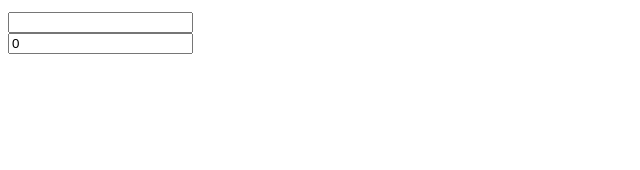
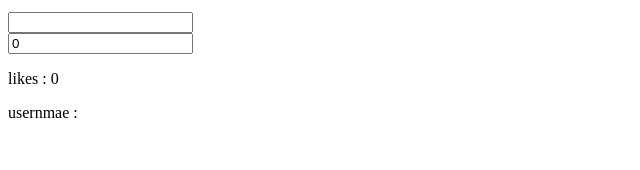
Before and after one commit to ngodingbentar/vue, a Vue app: page / in a window 1280 px wide. Shown: the part 130-300 px from the top of the page, without its empty margins (0-640 px from the left). Built offline with nearby package versions, Linux system fonts and the light colour scheme; sample sign-in values are in the browser's storage.

Commit message:
added: vuex - mutation

```diff
--- a/package.json
+++ b/package.json
@@ -9,8 +9,10 @@
   },
   "dependencies": {
     "core-js": "^3.8.3",
+    "es6-promise": "^4.2.8",
     "vue": "^3.2.13",
-    "vue-router": "4"
+    "vue-router": "4",
+    "vuex": "^4.0.2"
   },
   "devDependencies": {
     "@babel/core": "^7.12.16",
--- a/src/Layouts/Login.vue
+++ b/src/Layouts/Login.vue
@@ -1,7 +1,7 @@
 <template>
   <div>
     <div>
-      Username <input />
+      Username <input v-model="username" />
     </div>
     <div>
       Password <input />
@@ -13,17 +13,22 @@
 </template>
 
 <script>
+import { ref } from '@vue/reactivity'
 import { useRouter } from 'vue-router'
+import { useStore } from 'vuex'
 export default {
   name: 'LoginPage',
   setup() {
     const router = useRouter()
+    const store = useStore()
+    const username = ref('')
     const login = () => {
       localStorage.setItem('isAuth', true)
+      store.commit('setUsername', username.value)
       router.push({ name: 'Home' })
     }
 
-    return { login }
+    return { username, login }
   },
 }
 </script>
--- a/src/components/PostDetails.vue
+++ b/src/components/PostDetails.vue
@@ -2,12 +2,17 @@
   <div>
     <h3>{{title}}</h3>
     <p>{{body}}</p>
+
+    <div>
+      <button @click="doLike">Love</button>
+    </div>
   </div>
 </template>
 
 <script>
 import { reactive, toRefs } from 'vue'
 import { useRoute } from 'vue-router'
+import { useStore } from 'vuex'
 
 export default {
   name: 'PostDetails',
@@ -18,15 +23,19 @@ export default {
     })
 
     const route = useRoute()
+    const store = useStore()
     const id = route.params.id
-    console.log('id', id)
 
     const result = await fetch(`https://jsonplaceholder.typicode.com/posts/${id}`)
     const post = await result.json()
     data.title = post.title
     data.body = post.body
 
-    return { ...toRefs(data)}
+    const doLike = () => {
+      store.commit('incrementLikes')
+    }
+
+    return { ...toRefs(data), doLike}
   }
 }
 </script>
--- a/src/main.js
+++ b/src/main.js
@@ -1,7 +1,9 @@
 import { createApp } from 'vue'
 import App from './App.vue'
 import Router from './routes'
+import { store } from './stores'
 
 createApp(App)
   .use(Router)
+  .use(store)
   .mount('#app')
--- a/src/pages/Contact.vue
+++ b/src/pages/Contact.vue
@@ -1,13 +1,22 @@
 <template>
-  <div>Contact</div>
+  <div>
+    Contact
+    <button @click="doLike">Love</button>
+  </div>
 </template>
 
 <script>
+import { useStore } from 'vuex'
 
 export default {
   name: 'ContactPage',
   setup() {
+    const store = useStore()
+    const doLike = () => {
+      store.commit('incrementLikes')
+    }
 
+    return { doLike}
   },
 }
 </script>
--- a/src/pages/Home.vue
+++ b/src/pages/Home.vue
@@ -2,16 +2,29 @@
   <div>
     <SuspenseComp />
     <VmodelComp />
+    <p>likes : {{likes}}</p>
+    <p>usernmae : {{username}}</p>
   </div>
 </template>
 
 <script>
+import { computed } from 'vue'
+import { useStore } from 'vuex'
 import SuspenseComp from '../components/Suspense/index.vue';
 import VmodelComp from '../components/Vmodel/index.vue';
   export default {
     name: 'HomePage',
     components: { SuspenseComp, VmodelComp},
     setup() {
+      const store = useStore()
+      const likes = computed(() => {
+        return store.state.totalLikes
+      })
+      const username = computed(() => {
+        return store.state.username
+      })
+
+      return { likes, username}
 
     },
   }
--- /dev/null
+++ b/src/stores/index.js
@@ -0,0 +1,18 @@
+import { createStore } from "vuex";
+
+export const store = createStore({
+  state() {
+    return {
+      totalLikes: 0,
+      username  : ''
+    };
+  },
+  mutations: {
+    incrementLikes(state) {
+      state.totalLikes++;
+    },
+    setUsername(state, value) {
+      state.username = value;
+    }
+  }
+})
```
Also changed, not shown: 1 other file (tests, documents, lock files or other folders).
